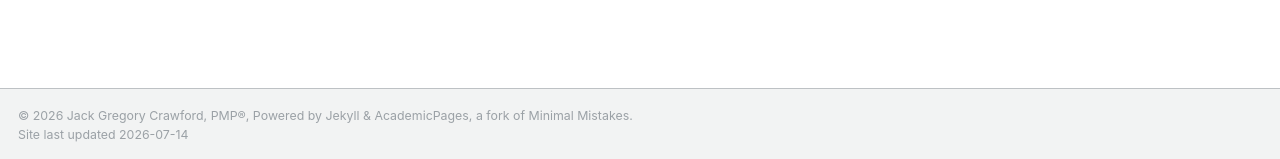
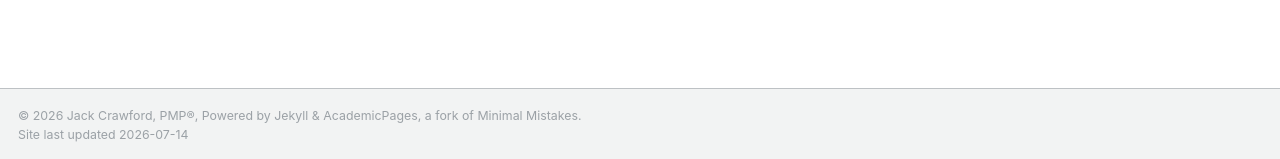
Before and after one commit to jackgcrawford/jackcrawford, a Jekyll site: the page built from _pages/about.md, in a window 1280 px wide and 1080 px high. Shown: the part 918-1077 px from the top of the window. Built offline with Jekyll 4.4.1, drawn with Linux system fonts in a browser that asks for light colours; some web fonts are replaced.

Commit message:
Update _config.yml

```diff
--- a/_config.yml
+++ b/_config.yml
@@ -10,7 +10,7 @@
 locale                   : "en-US"
 title                    : "Jack Gregory Crawford, PMP®"
 title_separator          : "-"
-name                     : &name "Jack Gregory Crawford, PMP®"
+name                     : &name "Jack Crawford, PMP®"
 description              : &description "Climate Finance and Transport Economist"
 url                      : https://jackcrawford.net # the base hostname & protocol for your site e.g. "https://mmistakes.github.io"
 baseurl                  : "" # the subpath of your site, e.g. "/blog"
```
